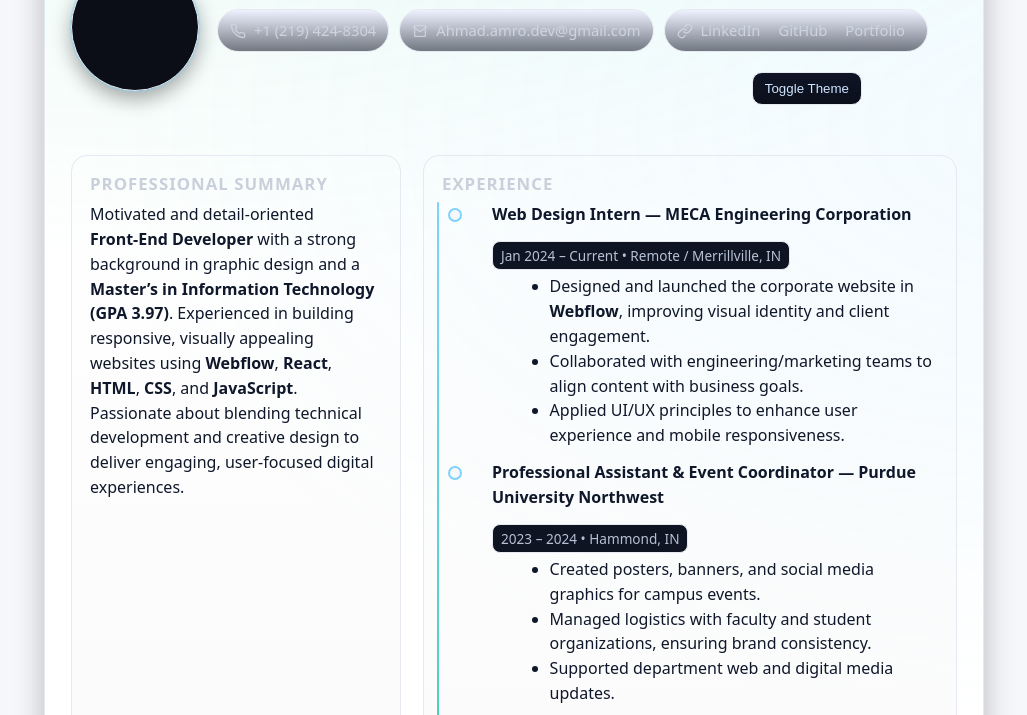
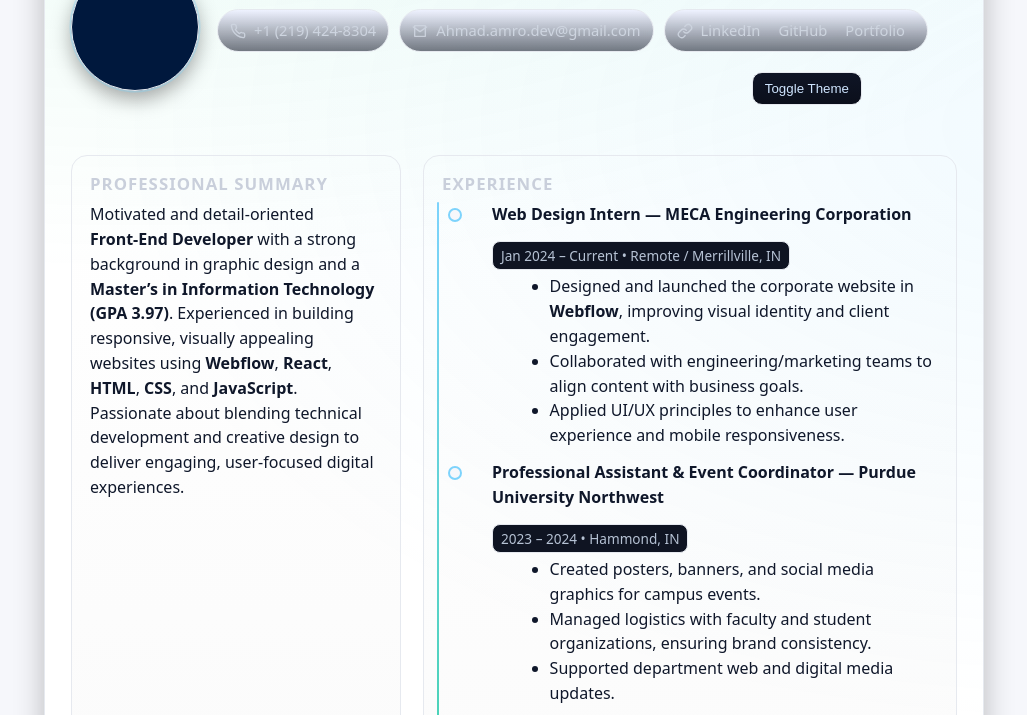
Before and after one commit to a7amr/resume.html, a plain HTML site: page index.html in a window 1280 px wide. Shown: the part 141-856 px from the top of the page, without its empty margins (126-1153 px from the left). Drawn offline with Linux system fonts and the light colour scheme.

Commit message:
Update style.css

```diff
--- a/style.css
+++ b/style.css
@@ -19,7 +19,7 @@ ul{margin:.25rem 0 .75rem 1.1rem}
 .container{max-width:980px;margin:40px auto;padding:0 20px}
 .card{background:radial-gradient(1200px 600px at 10% -10%, rgba(52,211,153,.12), transparent),radial-gradient(1000px 600px at 110% 10%, rgba(125,211,252,.1), transparent),var(--card);border:1px solid var(--line);border-radius:22px;overflow:hidden;box-shadow:0 10px 30px rgba(0,0,0,.25)}
 .header{display:grid;grid-template-columns:128px 1fr;gap:18px;align-items:center;padding:26px 26px 10px}
-.avatar{width:128px;height:128px;border-radius:50%;overflow:hidden;border:1px solid var(--line);box-shadow:var(--ring);background:#0b0e17}
+.avatar{width:128px;height:128px;border-radius:50%;overflow:hidden;border:1px solid var(--line);box-shadow:var(--ring);background:#00183d}
 .avatar img{width:100%;height:100%;object-fit:cover}
 .title h1{font-size:2rem;letter-spacing:.2px}
 .subtitle{color:var(--muted)}
```
